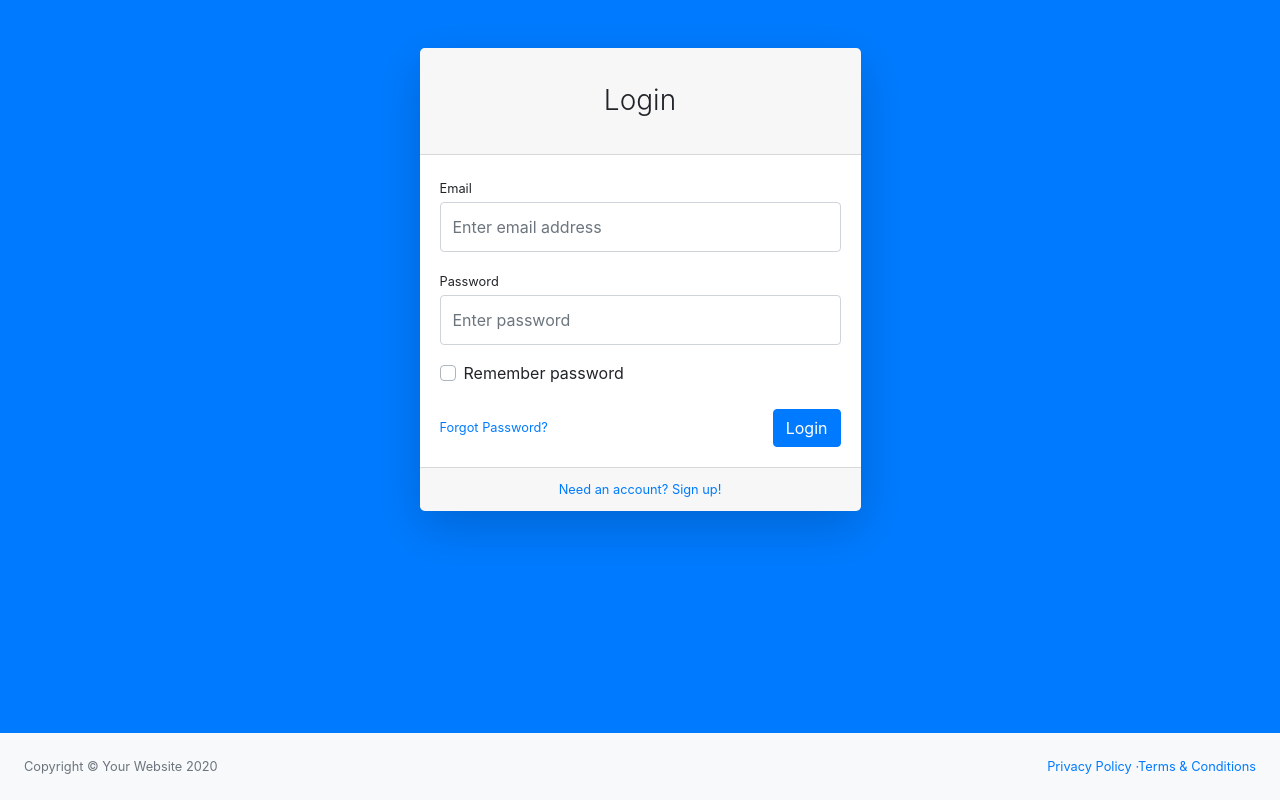
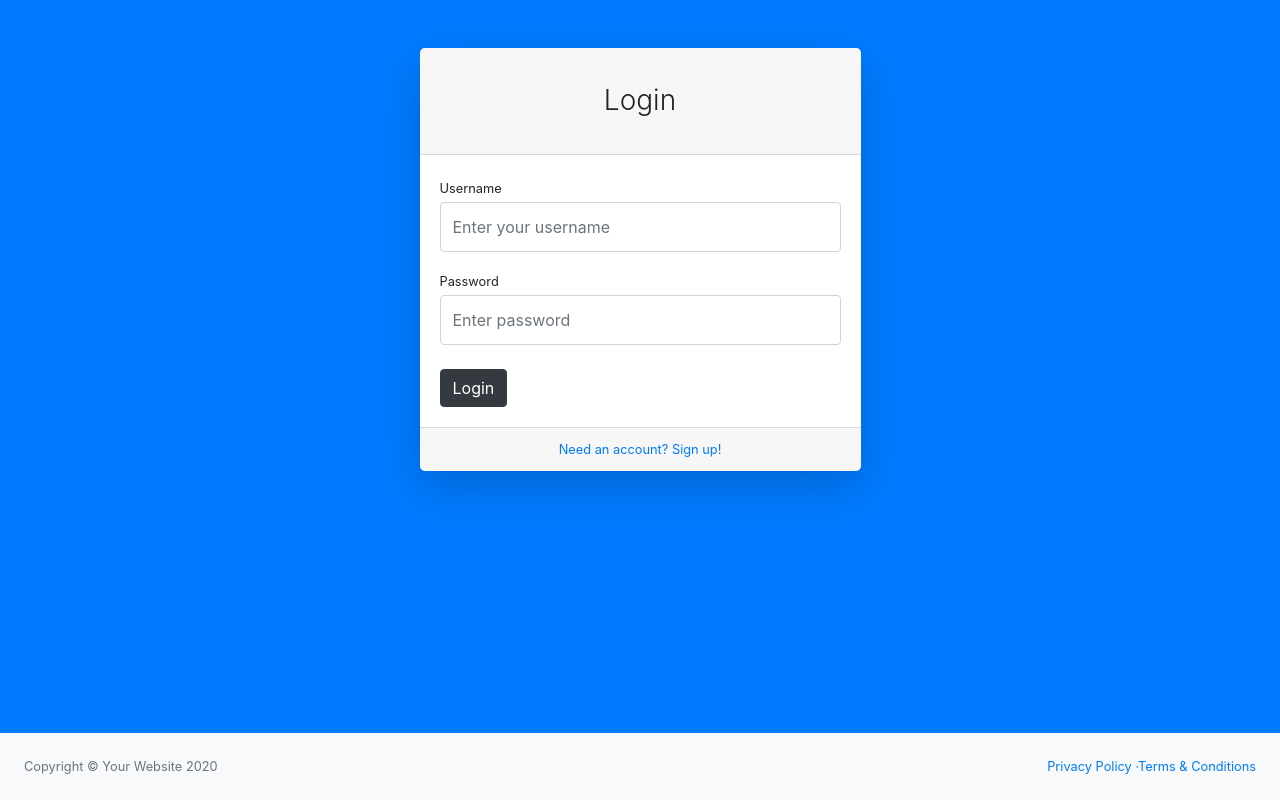
Before and after one commit to Mrad-Hamza/MS-Angular-Frontend, an Angular app: page /auth/login in a window 1280 px wide. Built offline with nearby package versions, Linux system fonts and the light colour scheme.

Commit message:
fix login

```diff
--- a/src/app/app-routing.module.ts
+++ b/src/app/app-routing.module.ts
@@ -3,9 +3,13 @@ import { RouterModule, Routes } from '@angular/router';
 
 const routes: Routes = [
     {
+        path:"login",
+        loadChildren: () => import('../modules/auth/auth.module').then(m=>m.AuthModule)
+    },
+    {
         path: '',
         pathMatch: 'full',
-        redirectTo: '/auth/login',
+        redirectTo: '/login',
     },
     {
         path: 'charts',
--- a/src/modules/auth/containers/login/login.component.html
+++ b/src/modules/auth/containers/login/login.component.html
@@ -5,13 +5,12 @@
                 <div class="card shadow-lg border-0 rounded-lg mt-5">
                     <div class="card-header"><h3 class="text-center font-weight-light my-4">Login</h3></div>
                     <div class="card-body">
-                        <form>
-                            <div class="form-group"><label class="small mb-1" for="inputEmailAddress">Email</label><input class="form-control py-4" id="inputEmailAddress" type="email" placeholder="Enter email address" /></div>
-                            <div class="form-group"><label class="small mb-1" for="inputPassword">Password</label><input class="form-control py-4" id="inputPassword" type="password" placeholder="Enter password" /></div>
-                            <div class="form-group">
-                                <div class="custom-control custom-checkbox"><input class="custom-control-input" id="rememberPasswordCheck" type="checkbox" /><label class="custom-control-label" for="rememberPasswordCheck">Remember password</label></div>
-                            </div>
-                            <div class="form-group d-flex align-items-center justify-content-between mt-4 mb-0"><a class="small" routerLink="/auth/forgot-password">Forgot Password?</a><a class="btn btn-primary" routerLink="/dashboard">Login</a></div>
+                        <form action="login" method="post">
+                            <div class="form-group"><label class="small mb-1" for="username">Username</label><input class="form-control py-4" [(ngModel)]="username" name="username" id="username" type="text" placeholder="Enter your username" /></div>
+                            <div class="form-group"><label class="small mb-1" for="inputPassword">Password</label><input class="form-control py-4" [(ngModel)]="password" name="password" id="password" type="password" placeholder="Enter password" /></div>
+                            <div class="form-group d-flex align-items-center justify-content-between mt-4 mb-0">
+                            <button type="submit" name="login" id="login" (click)="handleLogin()" class="btn btn-dark" >Login</button>
+                        </div>
                         </form>
                     </div>
                     <div class="card-footer text-center">
--- a/src/modules/auth/containers/login/login.component.ts
+++ b/src/modules/auth/containers/login/login.component.ts
@@ -1,5 +1,6 @@
 import { ChangeDetectionStrategy, Component, OnInit } from '@angular/core';
-
+import { AuthService } from '@modules/auth/services';
+// import { AuthService } from '@modules/auth/services';
 @Component({
     selector: 'sb-login',
     changeDetection: ChangeDetectionStrategy.OnPush,
@@ -7,6 +8,27 @@ import { ChangeDetectionStrategy, Component, OnInit } from '@angular/core';
     styleUrls: ['login.component.scss'],
 })
 export class LoginComponent implements OnInit {
-    constructor() {}
-    ngOnInit() {}
+
+    username!:string;
+    password!:string;
+    errorMessage="Invalid Credentials";
+    successMessage!:string;
+    invalidLogin=false;
+    loginSuccess=false;
+
+    constructor(private authService: AuthService) {}
+    ngOnInit(): void{}
+
+    handleLogin(){
+        let resp=this.authService.login(this.username,this.password);
+        resp.subscribe((result)=>{
+            this.invalidLogin=false;
+            this.loginSuccess=true;
+            this.successMessage='Login Successful';
+            // redirect to mail page
+        },()=>{
+            this.invalidLogin=true;
+            this.loginSuccess=false;
+        });
+    }
 }
--- a/src/modules/user/components/add-user/add-user.component.html
+++ b/src/modules/user/components/add-user/add-user.component.html
@@ -24,6 +24,11 @@
             </div>
             <div class="form-group">
                 <label for="address">Address</label>
+                <input type="text" class="form-control" name="phoneNumber" formControlName="phoneNumber" ngModel />
+                <div class="alert alert-danger" [hidden]="!address?.invalid">phone Number is required</div>
+            </div>
+            <div class="form-group">
+                <label for="address">Phone number</label>
                 <input type="text" class="form-control" name="address" formControlName="address" ngModel />
                 <div class="alert alert-danger" [hidden]="!address?.invalid">Address is required</div>
             </div>
--- a/src/modules/user/components/all-users/all-users.component.html
+++ b/src/modules/user/components/all-users/all-users.component.html
@@ -2,7 +2,7 @@
 <sb-layout-dashboard>
     <link href="https://fonts.googleapis.com/icon?family=Material+Icons" rel="stylesheet">
 
-    <sb-dashboard-head title="Dashboard" [hideBreadcrumbs]="false">
+    <sb-dashboard-head title="user" [hideBreadcrumbs]="false">
 
     </sb-dashboard-head>
 
@@ -11,11 +11,6 @@
             <div class="col-sm-8">
                 <h1 class="m-0" (click)="addButtonClicked()">Add new user</h1>
             </div>
-            <ol class="breadcrumb float-sm-right">
-                <li class="breadcrumb-item"><a href="#">
-                    </a></li>
-                <li class="breadcrumb-item active"></li>
-            </ol>
         </div>
     </div>
     <div *ngIf="addClicked">
```
